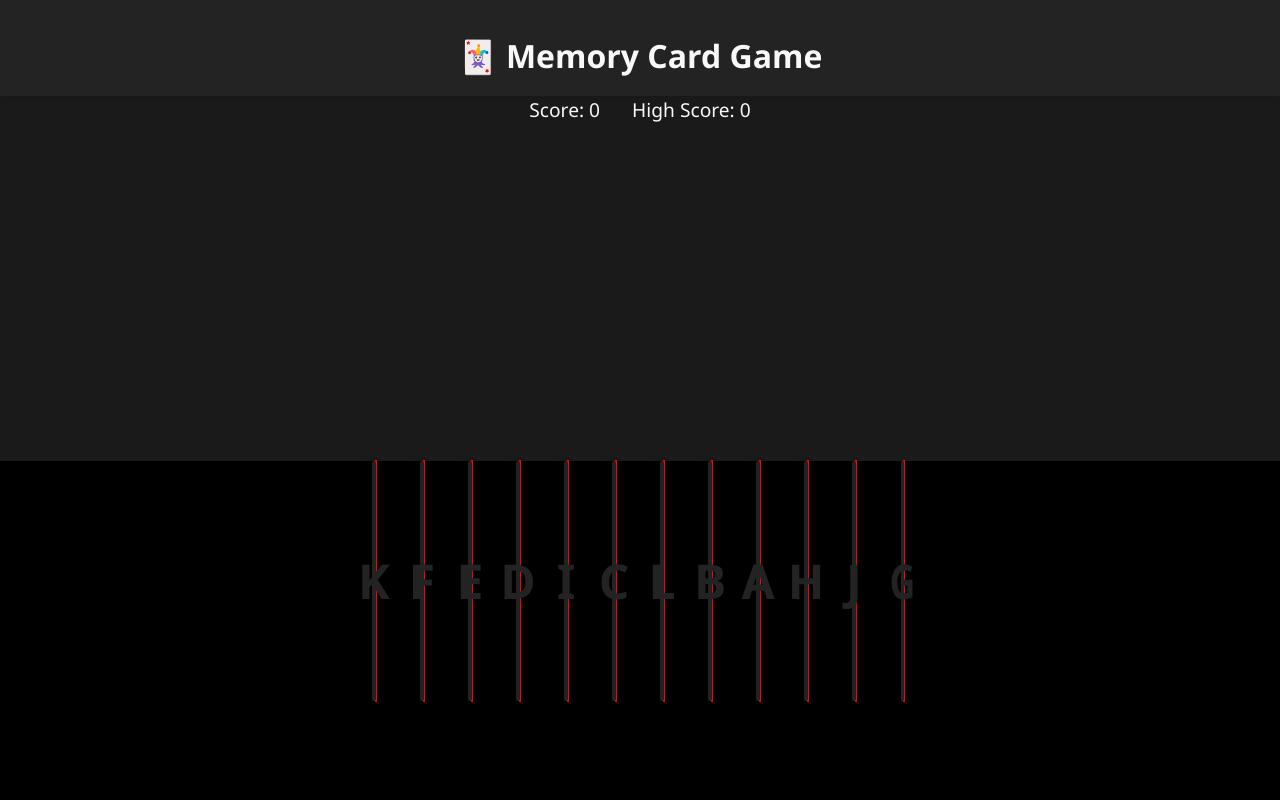
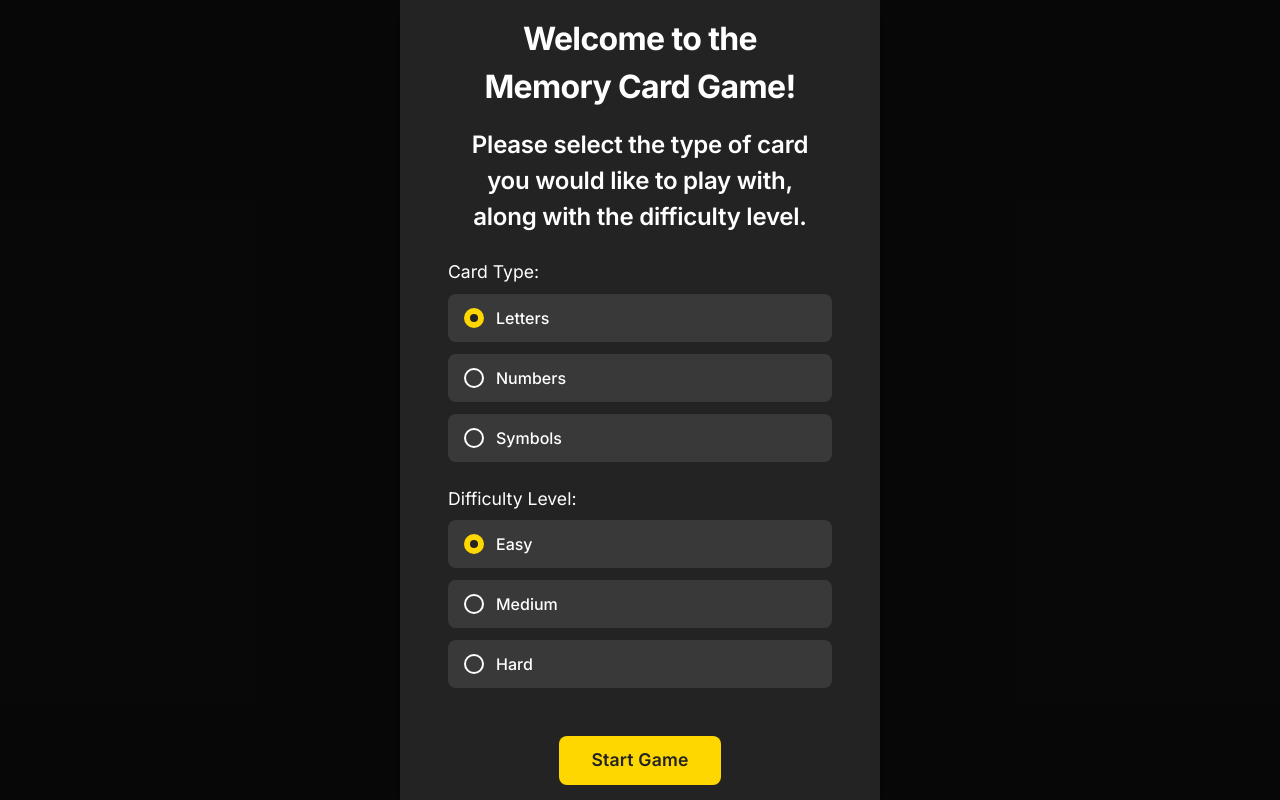
Before and after one commit to UniqualID/memorycard, a React (Vite) app: page / in a window 1280 px wide. Built offline with nearby package versions, Linux system fonts and the light colour scheme.

Commit message:
pre-start form!

```diff
--- a/src/App.css
+++ b/src/App.css
@@ -1,3 +1,6 @@
+/* Import Inter font */
+@import url('https://fonts.googleapis.com/css2?family=Inter:wght@400;500;600;700&display=swap');
+
 *, *::before, *::after {
 	margin: 0;
 	padding: 0;
@@ -22,8 +25,9 @@
 	--secondary-text-clr: #495057;
 
 	--secondary-text-clr: #b0b3c1;
-	--box-shadow: 0 1px 2px rgba(0, 0, 0, 0.1) --card-width: 160px;
-	--card-height: 240px;
+	--box-shadow: 0 1px 2px rgba(0, 0, 0, 0.1);
+	--card-width: 120px;
+	--card-height: 180px;
 }
 
 .darkmode {
@@ -55,7 +59,7 @@ button, input[type="submit"], input[type="reset"] {
 body {
 	background: #1a1a1a;
 	color: #f8f8f8;
-	font-family: 'Segoe UI', Arial, sans-serif;
+	font-family: 'Inter', -apple-system, BlinkMacSystemFont, 'Segoe UI', Roboto, Oxygen, Ubuntu, Cantarell, 'Open Sans', 'Helvetica Neue', sans-serif;
 	margin: 0;
 	min-height: 100vh;
 }
@@ -67,12 +71,18 @@ body {
 	box-shadow: 0 2px 8px rgba(0, 0, 0, 0.1);
 }
 
+.header h1 {
+	font-weight: 700;
+	letter-spacing: -0.02em;
+}
+
 .infobox {
 	display: flex;
 	justify-content: center;
 	gap: 2rem;
 	font-size: 1.2rem;
 	margin-bottom: 2rem;
+	font-weight: 500;
 }
 
 #root {
@@ -93,22 +103,22 @@ main {
 	display: flex;
 	flex-wrap: wrap;
 	justify-content: center;
-	gap: 1rem;
-	margin-top: 2rem;
+	gap: 10px;
 	position: relative;
-	min-height: 240px;
+	min-height: 180px;
 }
 
 .card-display {
 	/* height: 240px; */
-	flex-grow: 1;
+	/* flex-grow: 1; */
 	background-color: black;
 	display: flex;
 	flex-wrap: wrap;
 	justify-content: center;
-	gap: 3rem;
-	margin-top: 2rem;
+	gap: 20px 20px;
+	align-items: flex-start;
 	position: relative;
+	margin-top: -40px;
 }
 
 .card-outer {
@@ -154,6 +164,9 @@ main {
 	font-size: 3rem;
 	font-weight: bold;
 	user-select: none;
+	font-family: 'Inter', sans-serif;
+	font-weight: 600;
+	letter-spacing: -0.02em;
 }
 
 .card-back {
@@ -196,6 +209,99 @@ main {
 	border-radius: 16px;
 	box-shadow: 0 8px 32px rgba(0, 0, 0, 0.3);
 	text-align: center;
+	width: 480px;
+	max-width: 90vw;
+	margin: 0 auto;
+}
+
+.modal-box.start-modal {
+	width: 480px;
+	max-width: 90vw;
+}
+
+.modal-box h1 {
+	font-weight: 700;
+	letter-spacing: -0.02em;
+	margin-bottom: 1rem;
+}
+
+.modal-box h2 {
+	font-weight: 600;
+	letter-spacing: -0.01em;
+	margin-bottom: 1.5rem;
+}
+
+.form-group {
+	margin-bottom: 1.5rem;
+	text-align: left;
+	max-width: 100%;
+}
+
+.form-group > label {
+	display: block;
+	margin-bottom: 0.5rem;
+	font-size: 1.1rem;
+	color: #fff;
+}
+
+.radio-group {
+	display: flex;
+	flex-direction: column;
+	gap: 0.75rem;
+	margin-top: 0.5rem;
+}
+
+.radio-label {
+	width: 100%;
+	display: flex;
+	align-items: center;
+	gap: 0.75rem;
+	cursor: pointer;
+	padding: 0.75rem 1rem;
+	border-radius: 8px;
+	background: rgba(255, 255, 255, 0.1);
+	transition: all 0.2s ease;
+}
+
+.radio-label:hover {
+	background: rgba(255, 255, 255, 0.15);
+	transform: translateX(4px);
+}
+
+.radio-label input[type="radio"] {
+	appearance: none;
+	-webkit-appearance: none;
+	width: 20px;
+	height: 20px;
+	border: 2px solid #fff;
+	border-radius: 50%;
+	outline: none;
+	cursor: pointer;
+	position: relative;
+	transition: all 0.2s ease;
+}
+
+.radio-label input[type="radio"]:checked {
+	border-color: #ffd700;
+	background: #ffd700;
+}
+
+.radio-label input[type="radio"]:checked::after {
+	content: '';
+	position: absolute;
+	top: 50%;
+	left: 50%;
+	transform: translate(-50%, -50%);
+	width: 8px;
+	height: 8px;
+	background: #232323;
+	border-radius: 50%;
+}
+
+.radio-label span {
+	font-size: 1rem;
+	color: #fff;
+	font-weight: 500;
 }
 
 .modal-box button {
@@ -206,11 +312,14 @@ main {
 	border-radius: 8px;
 	background: #ffd700;
 	color: #232323;
-	font-weight: bold;
+	font-weight: 600;
 	cursor: pointer;
-	transition: background 0.2s;
+	transition: all 0.2s ease;
+	letter-spacing: 0.01em;
 }
 
 .modal-box button:hover {
 	background: #ffe066;
+	transform: translateY(-2px);
+	box-shadow: 0 4px 12px rgba(255, 215, 0, 0.3);
 }
--- a/src/App.jsx
+++ b/src/App.jsx
@@ -22,20 +22,21 @@ const INITIALCARDS = [
 const SHUFFLETIMES = 10; // Number of times to shuffle the cards
 
 export default function App() {
-    // State to track the game state: 'pre-deal', 'shuffle', 'playing', 'won', or 'lost'
-    const [gameState, setGameState] = useState('pre-deal');
+    // State to track the game state: 'start', 'pre-deal', 'shuffle', 'playing', 'won', or 'lost'
+    const [gameState, setGameState] = useState('start');
     const [score, setScore] = useState(0);
-    const [showModal, setShowModal] = useState(false);
+    const [showStartModal, setShowStartModal] = useState(true);
+    const [showEndModal, setShowEndModal] = useState(false);
     const highScore = useRef(0);
     const [selectedCards, setSelectedCards] = useState(new Set());
 
     useEffect(() => {
         if (gameState === 'won' || gameState === 'lost') {
-            setShowModal(false);
-            const timer = setTimeout(() => setShowModal(true), 2000);
+            setShowEndModal(false);
+            const timer = setTimeout(() => setShowEndModal(true), 2000);
             return () => clearTimeout(timer);
         } else {
-            setShowModal(false);
+            setShowEndModal(false);
         }
     }, [gameState]);
 
@@ -43,7 +44,7 @@ export default function App() {
         setSelectedCards(new Set());
         setGameState('playing');
         setScore(0);
-        setShowModal(false);
+        setShowEndModal(false);
     };
 
     if (gameState === 'pre-deal') {
@@ -54,6 +55,94 @@ export default function App() {
     }
 
     highScore.current = Math.max(highScore.current, score);
+    if (gameState === 'start') {
+        return (
+            <>
+                <div className="modal">
+                    <div className="modal-box start-modal">
+                        <h1>Welcome to the Memory Card Game!</h1>
+                        <h2>
+                            Please select the type of card you would like to
+                            play with, along with the difficulty level.
+                        </h2>
+                        <form id="startingForm">
+                            <div className="form-group">
+                                <label>Card Type:</label>
+                                <div className="radio-group">
+                                    <label className="radio-label">
+                                        <input
+                                            type="radio"
+                                            name="cardType"
+                                            value="letters"
+                                            defaultChecked
+                                        />
+                                        <span>Letters</span>
+                                    </label>
+                                    <label className="radio-label">
+                                        <input
+                                            type="radio"
+                                            name="cardType"
+                                            value="numbers"
+                                        />
+                                        <span>Numbers</span>
+                                    </label>
+                                    <label className="radio-label">
+                                        <input
+                                            type="radio"
+                                            name="cardType"
+                                            value="symbols"
+                                        />
+                                        <span>Symbols</span>
+                                    </label>
+                                </div>
+                            </div>
+
+                            <div className="form-group">
+                                <label>Difficulty Level:</label>
+                                <div className="radio-group">
+                                    <label className="radio-label">
+                                        <input
+                                            type="radio"
+                                            name="difficultyLevel"
+                                            value="easy"
+                                            defaultChecked
+                                        />
+                                        <span>Easy</span>
+                                    </label>
+                                    <label className="radio-label">
+                                        <input
+                                            type="radio"
+                                            name="difficultyLevel"
+                                            value="medium"
+                                        />
+                                        <span>Medium</span>
+                                    </label>
+                                    <label className="radio-label">
+                                        <input
+                                            type="radio"
+                                            name="difficultyLevel"
+                                            value="hard"
+                                        />
+                                        <span>Hard</span>
+                                    </label>
+                                </div>
+                            </div>
+
+                            <button
+                                type="button"
+                                onClick={() => {
+                                    setGameState('pre-deal');
+                                    setShowStartModal(false);
+                                }}
+                            >
+                                Start Game
+                            </button>
+                        </form>
+                    </div>
+                </div>
+            </>
+        );
+    }
     return (
         <>
             <header className="header">
@@ -76,12 +165,12 @@ export default function App() {
                 />
             </main>
 
-            {(gameState === 'won' || gameState === 'lost') && !showModal && (
+            {(gameState === 'won' || gameState === 'lost') && !showEndModal && (
                 <div className="status-message">
                     <h2>{gameState === 'won' ? 'You Won!' : 'You Lost!'}</h2>
                 </div>
             )}
-            {showModal && (
+            {showEndModal && (
                 <div className="modal">
                     <div className="modal-box">
                         <h2>
```
